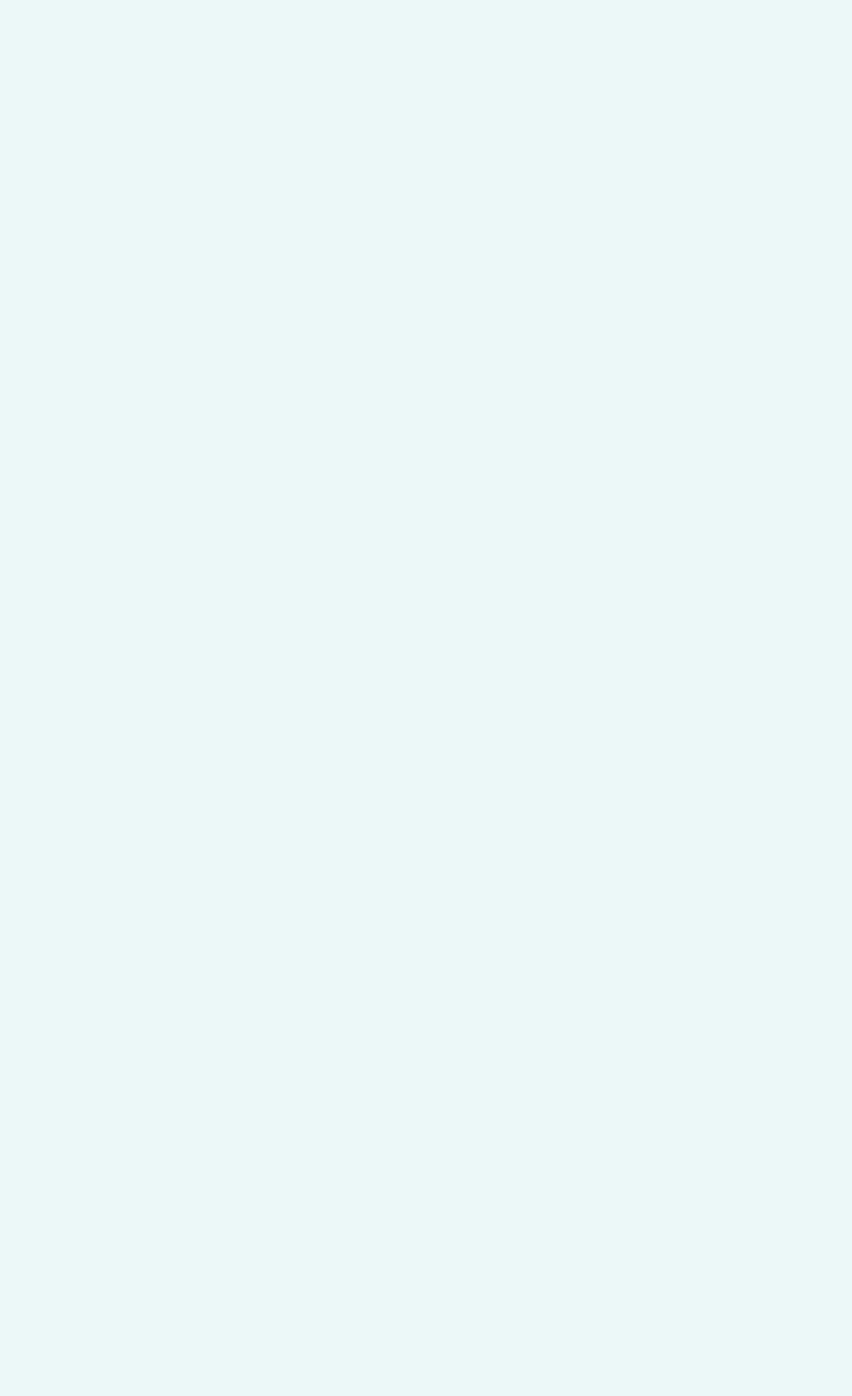
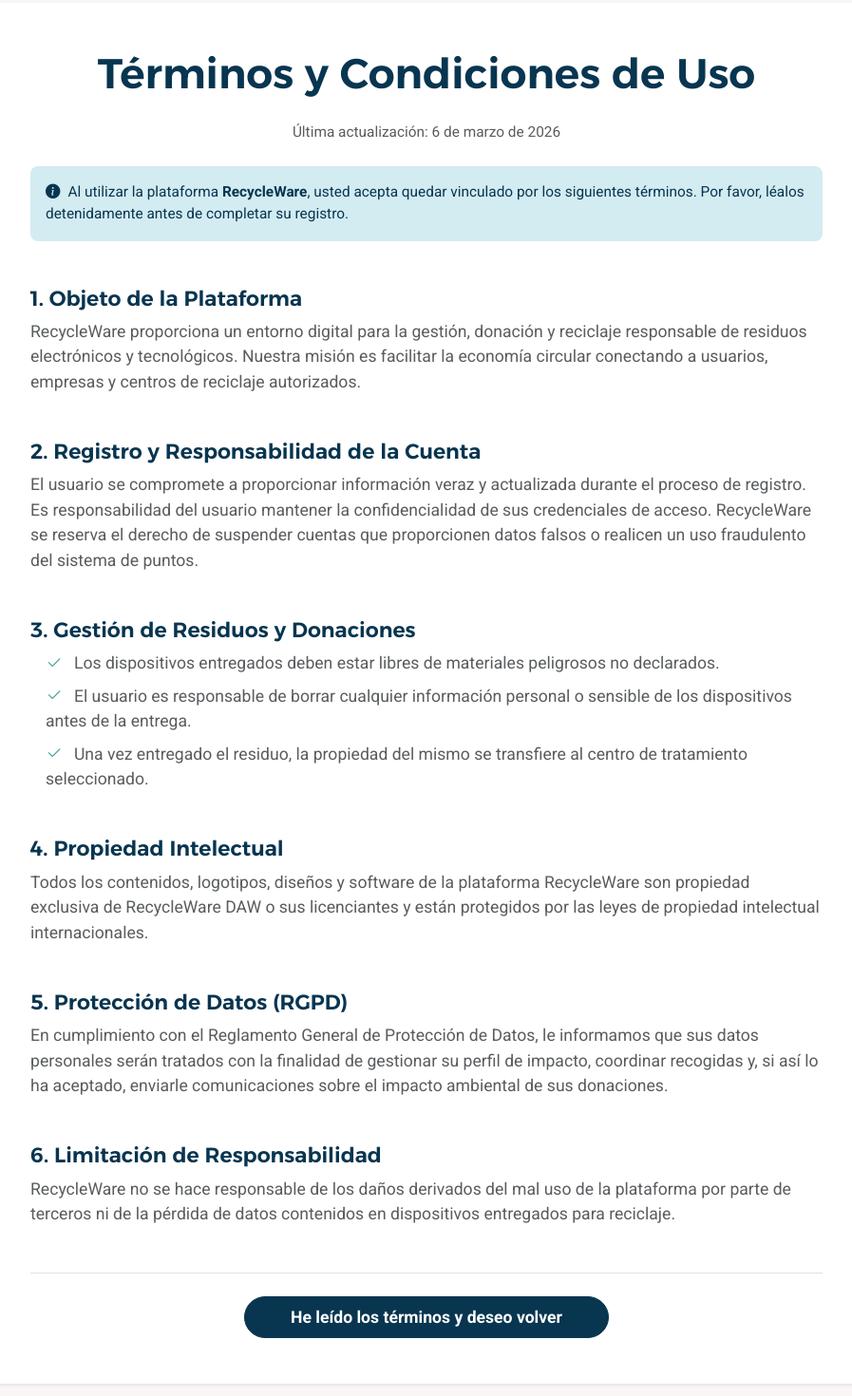
Before and after one commit to RecyclewareDAW/RecycleWare---ReactFronted, a React (Vite) app: page /terminos in a window 1280 px wide. Before the commit this address had no page. Shown: the part 120-1590 px from the top of the page at 95% size, without its empty margins (191-1088 px from the left). Before the commit the page ends 800 px from the top, so only its background shows below. Built offline with nearby package versions, Linux system fonts and the light colour scheme.

Commit message:
Página de términos y condicones creada y linkeo desde el registro hecho

```diff
--- a/src/App.jsx
+++ b/src/App.jsx
@@ -8,6 +8,7 @@
 import DonateProduct from "./pages/DonateProduct";
 import RecuperarContrasena from './pages/RecuperarContrasena';
 import ContrasenaOlvidada from "./pages/ContrasenaOlvidada";
+import PaginaTerminos from './pages/PaginaTerminos';
 
 export default function App() {
 
@@ -24,6 +25,7 @@
                 <Route path='/donar' element={<DonateProduct />} />
                 <Route path="/recuperar-contrasena" element={<RecuperarContrasena />}></Route>
                 <Route path="/olvide-contrasena" element={<ContrasenaOlvidada />}></Route>
+                <Route path="/terminos" element={<PaginaTerminos />} />
 
               </Routes>
             </BrowserRouter>
--- a/src/components/RegistroUsuarios/TerminosLegales.jsx
+++ b/src/components/RegistroUsuarios/TerminosLegales.jsx
@@ -1,4 +1,5 @@
 import CustomInput from '../CustomInput';
+import { Link } from 'react-router-dom';
 
 export default function TerminosLegales() {
     return (
@@ -14,10 +15,10 @@
                 id="terminos"
                 type="checkbox"
                 required={true}
-                errorMessage="Debes aceptar los términos."
+                errorMessage="Debes aceptar los términos y condiciones."
                 label={
                     <>
-                        Acepto los <a href="#" className="text-link">términos y condiciones</a> y la política de privacidad.
+                        Acepto los <Link to="/terminos" target="_blank" rel="noopener noreferrer" className="text-secondary fw-bold text-decoration-none">términos y condiciones</Link> y la política de privacidad.
                     </>
                 }
             />
--- /dev/null
+++ b/src/pages/PaginaTerminos.jsx
@@ -0,0 +1,77 @@
+import Header from '../components/Header';
+import Footer from '../components/Footer';
+
+export default function PaginaTerminosV2() {
+    return (
+        <div className="bg-light">
+            <Header />
+            <main className="container py-5 flex-fill">
+                <div className="bg-white p-4 p-md-5 rounded-4 shadow-sm mx-auto col-lg-10">
+
+                    <h1 className="titulo mb-2">Términos y Condiciones de Uso</h1>
+                    <p className="text-muted small text-center mb-4">Última actualización: 6 de marzo de 2026</p>
+
+                    <div className="alert alert-info bg-opacity-10 border-0 rounded-3 p-3 mb-5">
+                        <p className="small mb-0 text-primary">
+                            <i className="bi bi-info-circle-fill me-2"></i>
+                            Al utilizar la plataforma <strong>RecycleWare</strong>, usted acepta quedar vinculado por los siguientes términos. Por favor, léalos detenidamente antes de completar su registro.
+                        </p>
+                    </div>
+
+                    <div className="cuerpo-legal">
+                        <section className="mb-5">
+                            <h4 className="text-primary fw-semibold h5">1. Objeto de la Plataforma</h4>
+                            <p className="text-muted">
+                                RecycleWare proporciona un entorno digital para la gestión, donación y reciclaje responsable de residuos electrónicos y tecnológicos. Nuestra misión es facilitar la economía circular conectando a usuarios, empresas y centros de reciclaje autorizados.
+                            </p>
+                        </section>
+
+                        <section className="mb-5">
+                            <h4 className="text-primary fw-semibold h5">2. Registro y Responsabilidad de la Cuenta</h4>
+                            <p className="text-muted">
+                                El usuario se compromete a proporcionar información veraz y actualizada durante el proceso de registro. Es responsabilidad del usuario mantener la confidencialidad de sus credenciales de acceso. RecycleWare se reserva el derecho de suspender cuentas que proporcionen datos falsos o realicen un uso fraudulento del sistema de puntos.
+                            </p>
+                        </section>
+
+                        <section className="mb-5">
+                            <h4 className="text-primary fw-semibold h5">3. Gestión de Residuos y Donaciones</h4>
+                            <ul className="text-muted list-unstyled ps-3">
+                                <li className="mb-2"><i className="bi bi-check2 text-secondary me-2"></i> Los dispositivos entregados deben estar libres de materiales peligrosos no declarados.</li>
+                                <li className="mb-2"><i className="bi bi-check2 text-secondary me-2"></i> El usuario es responsable de borrar cualquier información personal o sensible de los dispositivos antes de la entrega.</li>
+                                <li className="mb-2"><i className="bi bi-check2 text-secondary me-2"></i> Una vez entregado el residuo, la propiedad del mismo se transfiere al centro de tratamiento seleccionado.</li>
+                            </ul>
+                        </section>
+
+                        <section className="mb-5">
+                            <h4 className="text-primary fw-semibold h5">4. Propiedad Intelectual</h4>
+                            <p className="text-muted">
+                                Todos los contenidos, logotipos, diseños y software de la plataforma RecycleWare son propiedad exclusiva de RecycleWare DAW o sus licenciantes y están protegidos por las leyes de propiedad intelectual internacionales.
+                            </p>
+                        </section>
+
+                        <section className="mb-5">
+                            <h4 className="text-primary fw-semibold h5">5. Protección de Datos (RGPD)</h4>
+                            <p className="text-muted">
+                                En cumplimiento con el Reglamento General de Protección de Datos, le informamos que sus datos personales serán tratados con la finalidad de gestionar su perfil de impacto, coordinar recogidas y, si así lo ha aceptado, enviarle comunicaciones sobre el impacto ambiental de sus donaciones.
+                            </p>
+                        </section>
+
+                        <section className="mb-5">
+                            <h4 className="text-primary fw-semibold h5">6. Limitación de Responsabilidad</h4>
+                            <p className="text-muted">
+                                RecycleWare no se hace responsable de los daños derivados del mal uso de la plataforma por parte de terceros ni de la pérdida de datos contenidos en dispositivos entregados para reciclaje.
+                            </p>
+                        </section>
+                    </div>
+
+                    <div className="text-center mt-5 pt-4 border-top">
+                        <button onClick={() => window.close()} className="btn btn-primary px-5 py-2 fw-bold rounded-pill">
+                            He leído los términos y deseo volver
+                        </button>
+                    </div>
+                </div>
+            </main>
+            <Footer />
+        </div>
+    );
+}
```
